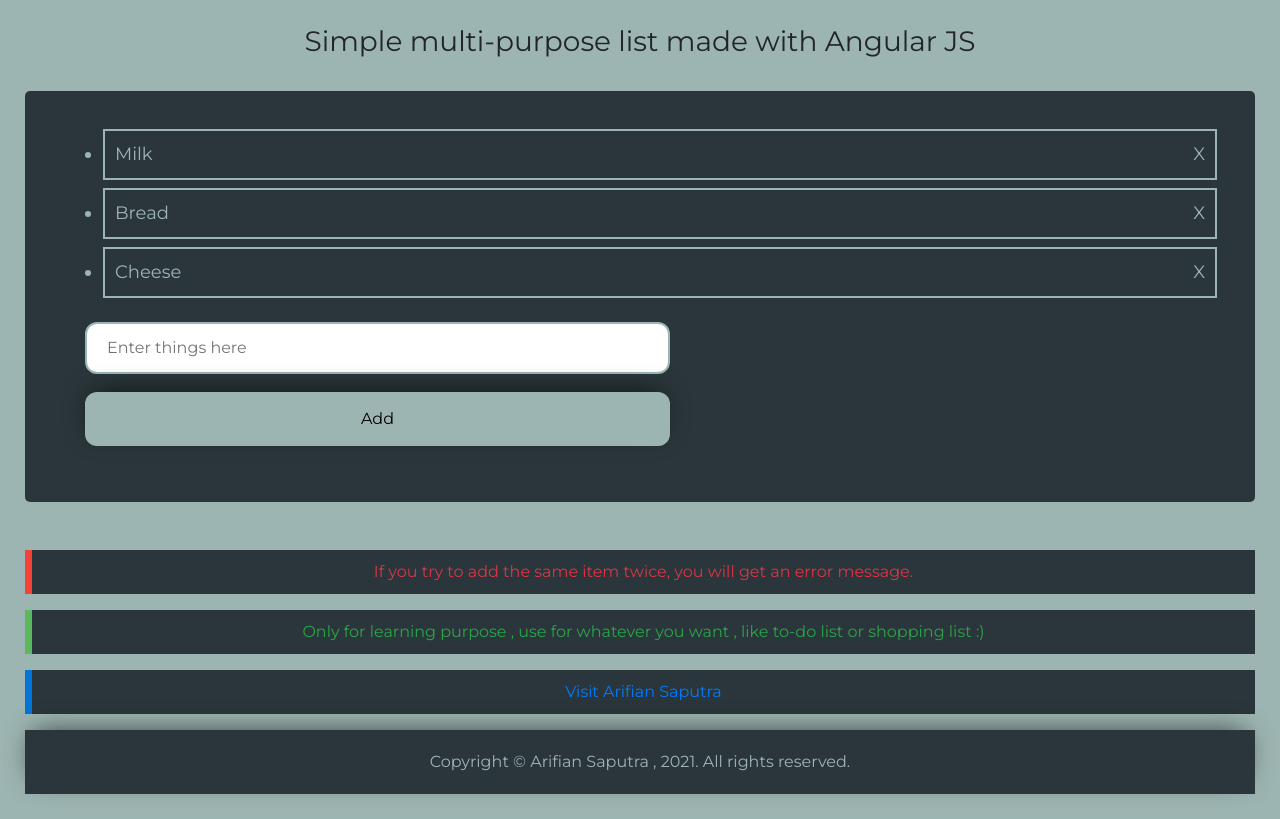
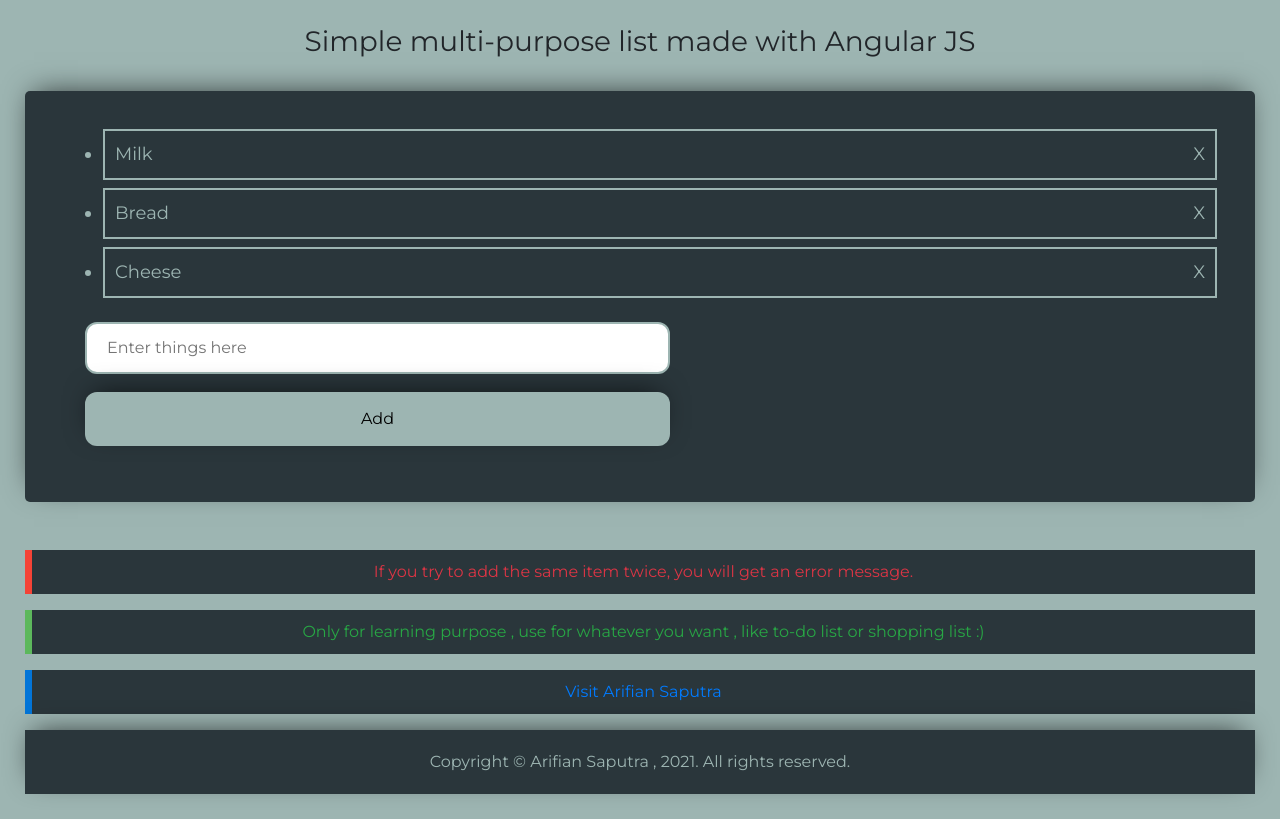
Before and after one commit to arifian853/simple-list, a plain HTML site: page index.html in a window 1280 px wide. Drawn offline with nearby package versions, Linux system fonts and the light colour scheme.

Commit message:
Update styles.css

```diff
--- a/styles.css
+++ b/styles.css
@@ -17,6 +17,7 @@ body {
     background-color: #2A363B ;
     color: #9DB5B2;
     width: 100%;
+    box-shadow: -1px -7px 28px -10px rgba(0,0,0,0.75);
 }
 
 input[type=text] {
```
